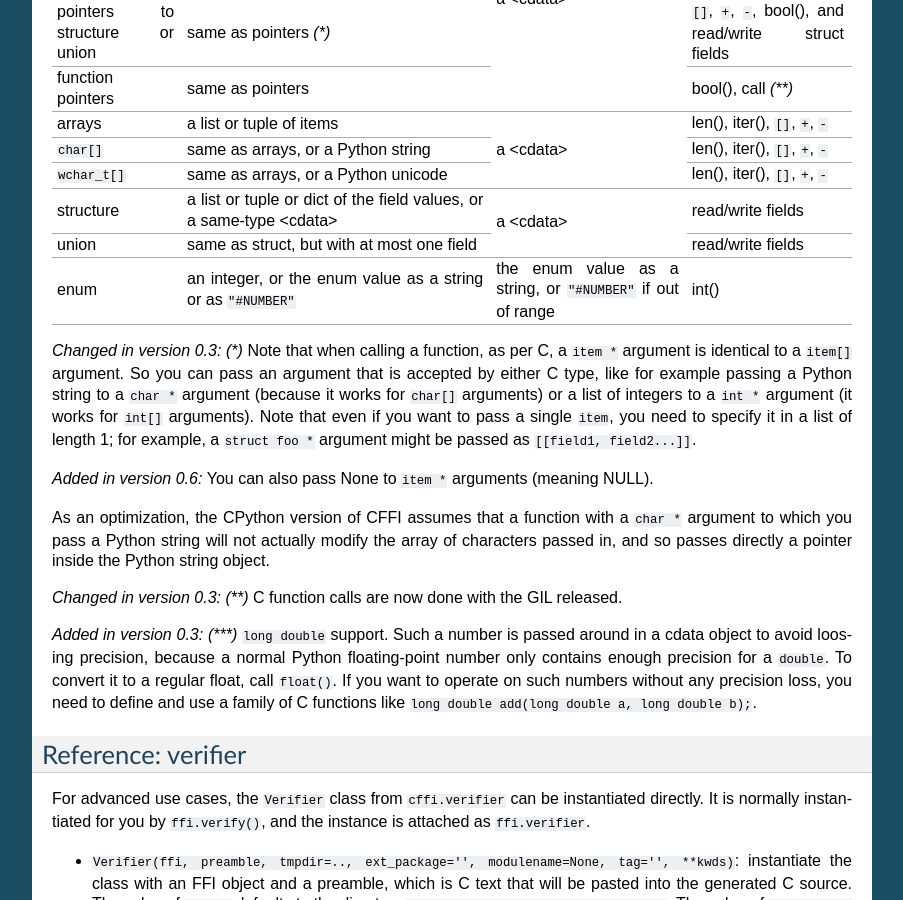
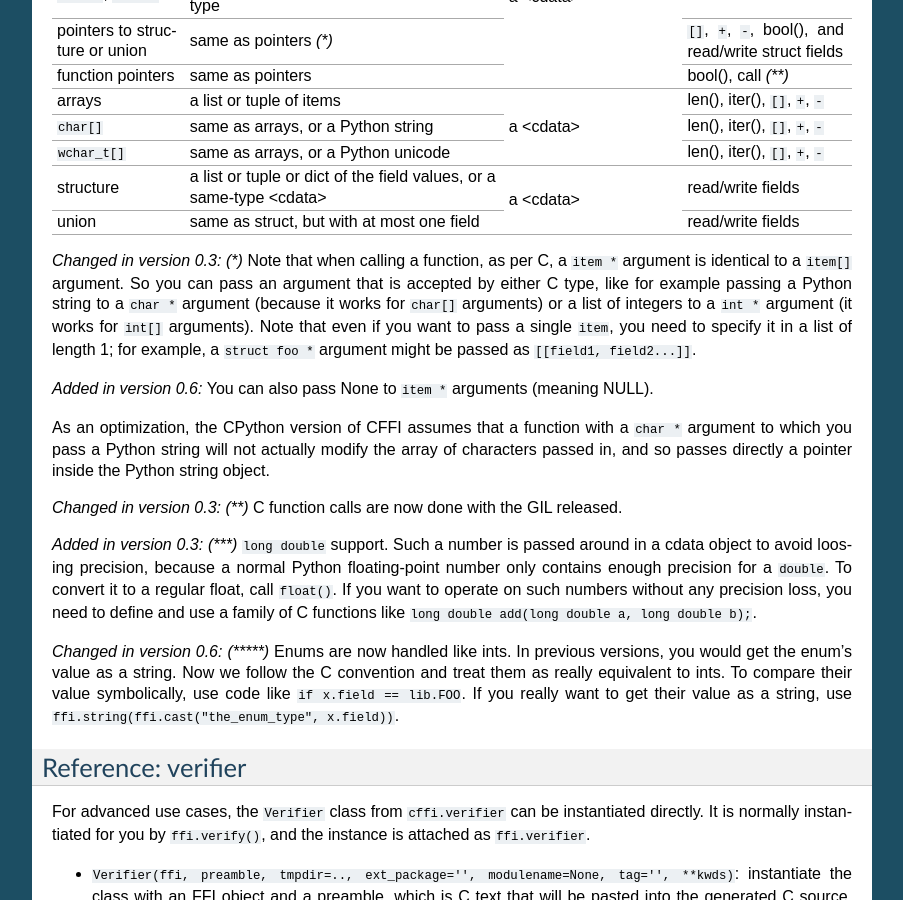
Before and after one commit to tharvik/cffi, a Sphinx documentation site: the page built from doc/source/index.rst, in a window 1280 px wide and 900 px high, scrolled down 17497 px. Shown: the whole window, without its empty margins (198-1101 px from the left). Built offline with Sphinx 7.4.7, drawn with Linux system fonts in a browser that asks for light colours; some of the changed text lies outside the part shown.

Commit message:
Document

```diff
--- a/doc/source/index.rst
+++ b/doc/source/index.rst
@@ -1065,8 +1065,9 @@ string) from the 'cdata'.  *New in version 0.3.*
   byte string or unicode string.  (Note that in some situation a single
   wchar_t may require a Python unicode string of length 2.)
 
-- If 'cdata' is an enum, returns the value of the enumerator as a
-  string, or ``#NUMBER`` if the value is out of range.
+- If 'cdata' is an enum, returns the value of the enumerator as a string.
+  If the value is out of range, it is simply returned as the stringified
+  integer.
 
 
 ``ffi.buffer(cdata, [size])``: return a buffer object that references
@@ -1254,8 +1255,8 @@ allowed.
 |    C type     |   writing into         | reading from     |other operations|
 +===============+========================+==================+================+
 |   integers    | an integer or anything | a Python int or  | int()          |
-|               | on which int() works   | long, depending  |                |
-|               | (but not a float!).    | on the type      |                |
+|   and enums   | on which int() works   | long, depending  |                |
+|   `(*****)`   | (but not a float!).    | on the type      |                |
 |               | Must be within range.  |                  |                |
 +---------------+------------------------+------------------+----------------+
 |   ``char``    | a string of length 1   | a string of      | int()          |
@@ -1313,11 +1314,6 @@ allowed.
 | union         | same as struct, but    |                  | read/write     |
 |               | with at most one field |                  | fields         |
 +---------------+------------------------+------------------+----------------+
-| enum          | an integer, or the enum| the enum value   | int()          |
-|               | value as a string or   | as a string, or  |                |
-|               | as ``"#NUMBER"``       | ``"#NUMBER"``    |                |
-|               |                        | if out of range  |                |
-+---------------+------------------------+------------------+----------------+
 
 .. versionchanged:: 0.3
    `(*)` Note that when calling a function, as per C, a ``item *`` argument
@@ -1348,6 +1344,14 @@ a pointer inside the Python string object.
    call ``float()``.  If you want to operate on such numbers
    without any precision loss, you need to define and use a family of C
    functions like ``long double add(long double a, long double b);``.
+
+.. versionchanged:: 0.6
+   `(*****)` Enums are now handled like ints.  In previous versions,
+   you would get the enum's value as a string.  Now we follow the C
+   convention and treat them as really equivalent to ints.  To compare
+   their value symbolically, use code like ``if x.field == lib.FOO``.
+   If you really want to get their value as a string, use
+   ``ffi.string(ffi.cast("the_enum_type", x.field))``.
 
 
 Reference: verifier
```
Also changed, not shown: other parts of doc/source/index.rst (+1 -1 lines).
